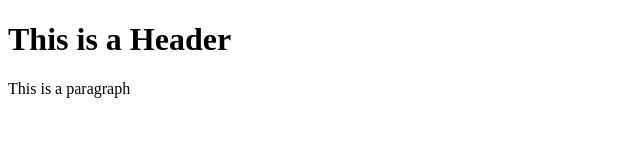
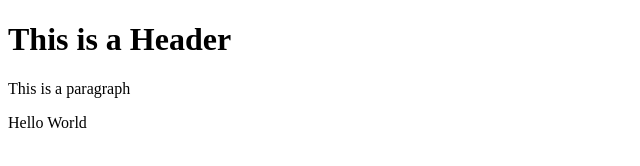
Before and after one commit to Arslakin/git-test, a website: page index.html in a window 1280 px wide. Shown: the full height of the page, 0-640 px from the left. Drawn offline with Linux system fonts and the light colour scheme.

```diff
--- a/index.html
+++ b/index.html
@@ -3,5 +3,6 @@
     <body>
         <h1>This is a Header</h1>
         <p>This is a paragraph</p>
+        <p>Hello World</p>
     </body>
 </html>
```
Also changed, not shown: package.json (added, +24 -0 lines), 1 other file.
